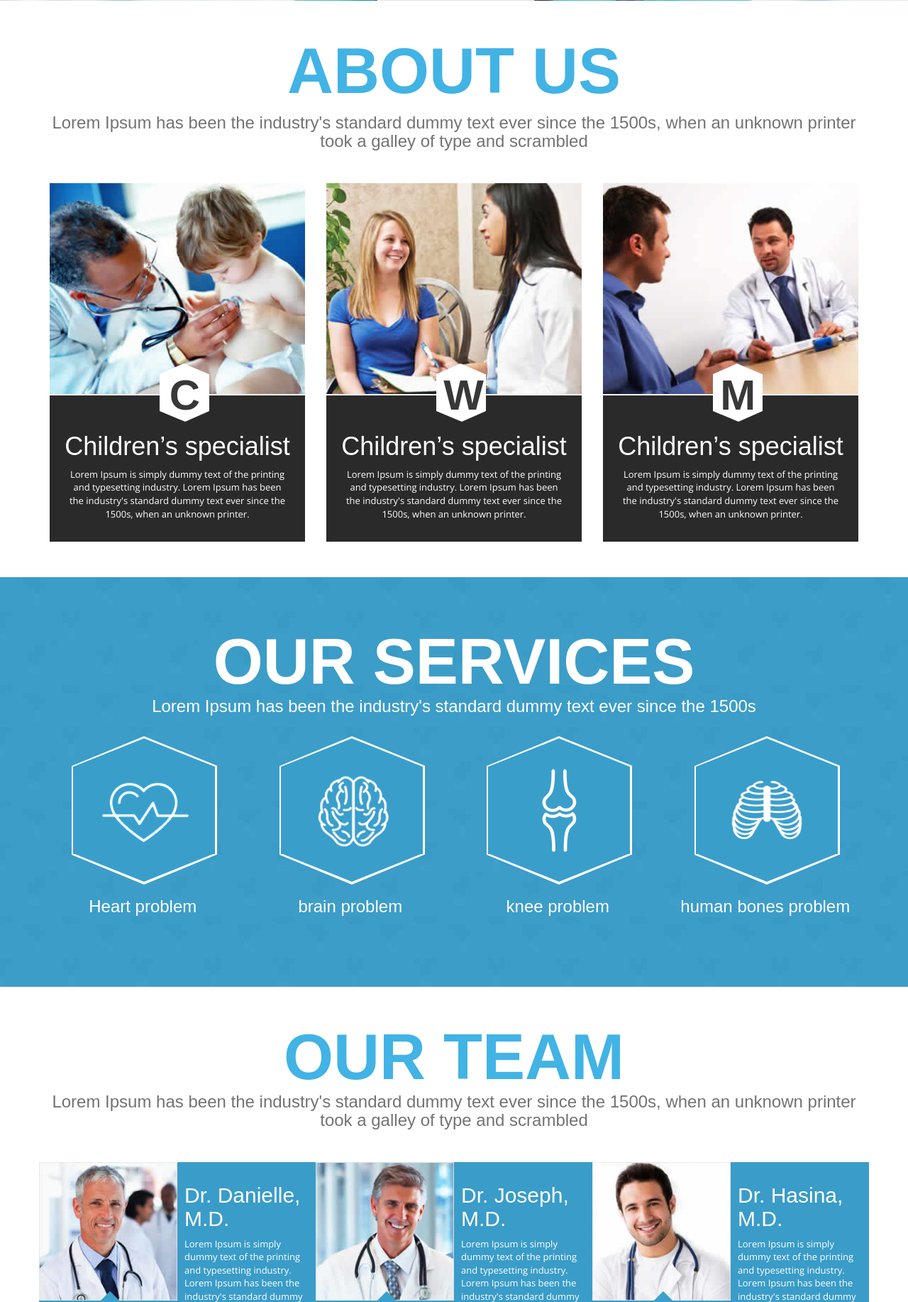
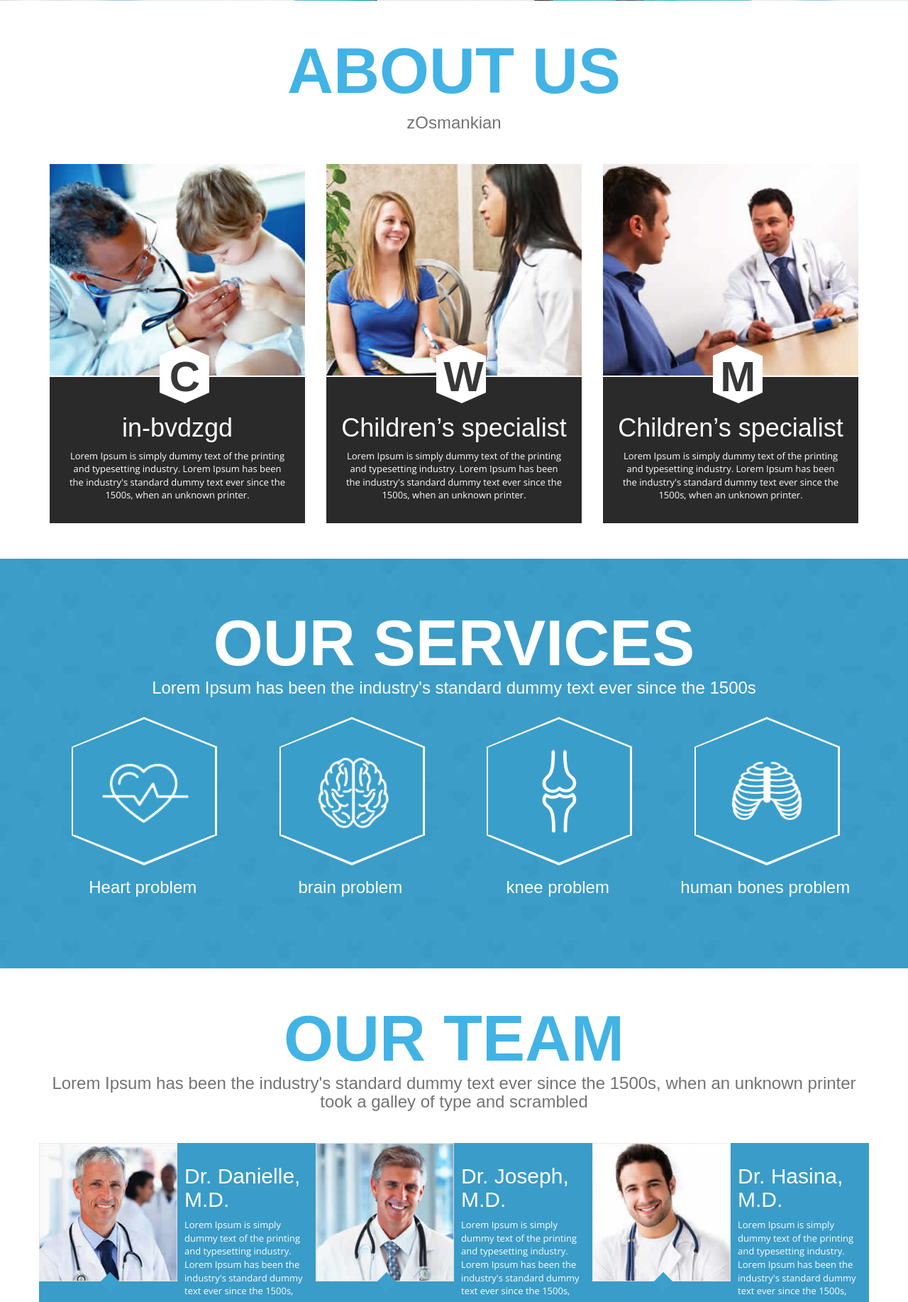
Before and after one commit to anil-k-rajamoni18/Heart-Disease-Predictor-, a Python web app: template templates/index.html in a window 1280 px wide. Shown: the part 630-2464 px from the top of the page at 71% size. Run offline with Jinja, Linux system fonts and the light colour scheme; the template is opened without the code that fills it, so the values that code supplies are empty; some libraries are stand-ins or nearby versions; some web fonts are replaced.

Commit message:
about us

```diff
--- a/templates/index.html
+++ b/templates/index.html
@@ -120,7 +120,7 @@
 		<div class="container">
 			<div class="row">
 				<h2>about us</h2>
-				<h4>Lorem Ipsum has been the industry's standard dummy text ever since the 1500s, when an unknown printer took a galley of type and scrambled</h4>
+				<h4>zOsmankian</h4>
 				<div class="col-md-4 col-sm-6">
 					<div class="single-about-detail clearfix">
 						<div class="about-img">
@@ -130,7 +130,7 @@
 							<div class="pentagon-text">
 								<h1>C</h1>
 							</div>
-							<h3>Children’s specialist</h3>
+							<h3>in-bvdzgd</h3>
 							<p>Lorem Ipsum is simply dummy text of the printing and typesetting industry. Lorem Ipsum has been the industry's standard dummy text ever since the 1500s, when an unknown printer.</p>
 						</div>
 					</div>
```
